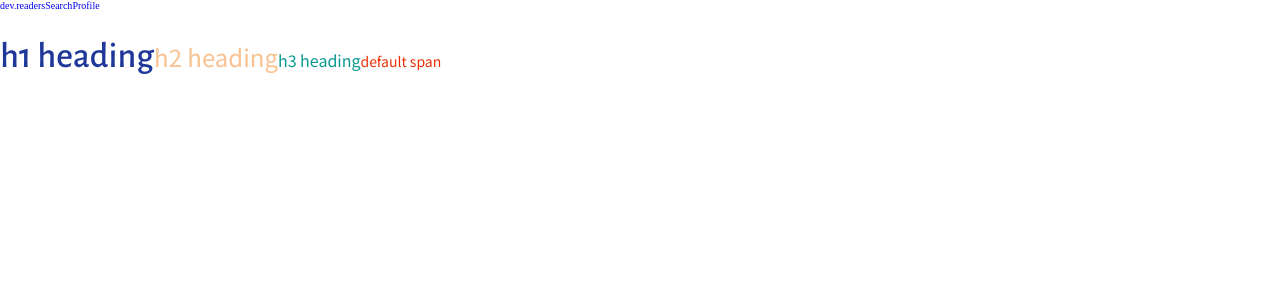
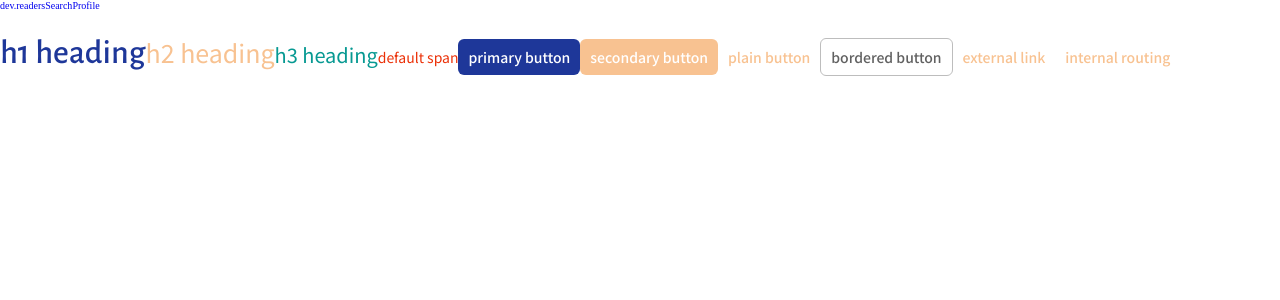
Before and after one commit to reesekimm/dev.readers, a Next.js app in the folder client/: page / in a window 1280 px wide. Shown: the top 300 px of the page. Built offline with nearby package versions, Linux system fonts and the light colour scheme.

Commit message:
[#8] feat: Button 컴포넌트 추가 및 테스트

```diff
--- a/client/src/components/atoms/Button/index.tsx
+++ b/client/src/components/atoms/Button/index.tsx
@@ -1,11 +1,58 @@
 import React from 'react';
+import Link from 'next/link';
+
+import * as S from './style';
 
 export interface Props {
+  /** 버튼 내용 */
   children: React.ReactElement | string;
+  /** next.js client-side routing을 위한 path / 외부 링크 */
+  href?: string;
+  /** anchor 태그의 target 속성 */
+  target?: string;
+  /** anchor 태그의 rel 속성 */
+  rel?: string;
+  /** 버튼 스타일 (primary(default), secondary, bordered, plain) */
+  styleType?: string;
+  /** 버튼 타입 (submit(default), reset, button) */
+  btnType?: string;
+  /** onclick handler */
+  onClick?: () => void;
+  /** 버튼 비활성화 여부 */
+  disabled?: boolean;
 }
 
-function Button({ children }: Props): React.ReactElement {
-  return <button>{children}</button>;
+function Button({
+  children,
+  href,
+  target,
+  rel,
+  styleType = 'primary',
+  btnType = 'button',
+  onClick,
+}: Props): React.ReactElement {
+  const isExternalLink = href && target;
+  const isInternalLink = href;
+
+  if (isExternalLink)
+    return (
+      <S.Anchor href={href} target={target} rel={rel} styleType={styleType}>
+        {children}
+      </S.Anchor>
+    );
+
+  if (isInternalLink)
+    return (
+      <Link href={href} passHref>
+        <S.Anchor styleType={styleType}>{children}</S.Anchor>
+      </Link>
+    );
+
+  return (
+    <S.StyledButton styleType={styleType} type={btnType}>
+      {children}
+    </S.StyledButton>
+  );
 }
 
 export default Button;
--- a/client/src/components/atoms/Button/style.ts
+++ b/client/src/components/atoms/Button/style.ts
@@ -0,0 +1,67 @@
+import styled, { css } from 'styled-components';
+
+interface ButtonStyleProps {
+  styleType?: string;
+  disabled?: boolean;
+}
+
+export const ButtonStyle = css<ButtonStyleProps>`
+  position: relative;
+  display: inline-block;
+  font-family: ${({ theme }) => theme.fontFamily.default};
+  font-weight: ${({ theme }) => theme.fontWeights.medium};
+  font-size: ${({ theme }) => theme.fontSizes.sm};
+  text-decoration: none;
+  text-align: center;
+  padding: 1rem;
+  border: none;
+  outline: none;
+  white-space: nowrap;
+  background: transparent;
+  cursor: ${({ disabled }) => (disabled ? 'not-allowed' : 'pointer')};
+  pointer-events: ${({ disabled }) => (disabled ? 'none' : 'auto')};
+  opacity: ${(props) =>
+    props.disabled ? props.theme.palette.opacityscale[3] : props.theme.palette.opacityscale[0]};
+
+  // primary
+  ${(props) =>
+    props.styleType === 'primary' &&
+    css`
+      background: ${props.theme.palette.primary};
+      color: ${props.theme.palette.white};
+      border-radius: 0.6rem;
+    `}
+
+  // secondary
+    ${(props) =>
+    props.styleType === 'secondary' &&
+    css`
+      background: ${props.theme.palette.secondary};
+      color: ${props.theme.palette.white};
+      border-radius: 0.6rem;
+    `}
+
+  // bordered
+  ${(props) =>
+    props.styleType === 'bordered' &&
+    css`
+      color: ${props.theme.palette.gray5};
+      border: 1px solid ${props.theme.palette.gray3};
+      border-radius: 0.6rem;
+    `}
+
+  // plain
+  ${(props) =>
+    props.styleType === 'plain' &&
+    css`
+      color: ${props.theme.palette.secondary};
+    `}
+`;
+
+export const Anchor = styled.a`
+  ${ButtonStyle}
+`;
+
+export const StyledButton = styled.button`
+  ${ButtonStyle}
+`;
--- a/client/src/pages/_app.tsx
+++ b/client/src/pages/_app.tsx
@@ -12,7 +12,7 @@ function App({ Component }: AppProps): React.ReactElement {
       <Head>
         <title>dev.readers</title>
         <link
-          href="https://fonts.googleapis.com/css2?family=Noto+Sans+KR:wght@400;900&display=swap"
+          href="https://fonts.googleapis.com/css2?family=Noto+Sans+KR:wght@400;500;900&display=swap"
           rel="stylesheet"
         />
         <link
--- a/client/src/pages/index.tsx
+++ b/client/src/pages/index.tsx
@@ -1,7 +1,7 @@
 import React from 'react';
 import Head from 'next/head';
 
-import { BaseTemplate, Text } from '@components';
+import { BaseTemplate, Text, Button } from '@components';
 
 function Main(): React.ReactElement {
   return (
@@ -20,6 +20,21 @@ function Main(): React.ReactElement {
           h3 heading
         </Text>
         <Text color="danger">default span</Text>
+        <Button>primary button</Button>
+        <Button styleType="secondary">secondary button</Button>
+        <Button styleType="plain">plain button</Button>
+        <Button styleType="bordered">bordered button</Button>
+        <Button
+          styleType="plain"
+          href="https://github.com/reesekimm"
+          target="_blank"
+          rel="noreferrer noopener"
+        >
+          external link
+        </Button>
+        <Button styleType="plain" href="/profile">
+          internal routing
+        </Button>
       </BaseTemplate>
     </>
   );
--- a/client/src/styles/themes/light.ts
+++ b/client/src/styles/themes/light.ts
@@ -31,9 +31,9 @@ const lightTheme: DefaultTheme = {
   },
   fontSizes: {
     xxl: '4.2rem',
-    xl: '3.6rem',
-    lg: '2.4rem',
-    md: '1.6rem',
+    xl: '3.4rem',
+    lg: '2.5rem',
+    md: '2rem',
     sm: '1.4rem',
     xsm: '1.2rem',
   },
```
Also changed, not shown: client/.eslintrc.json.
